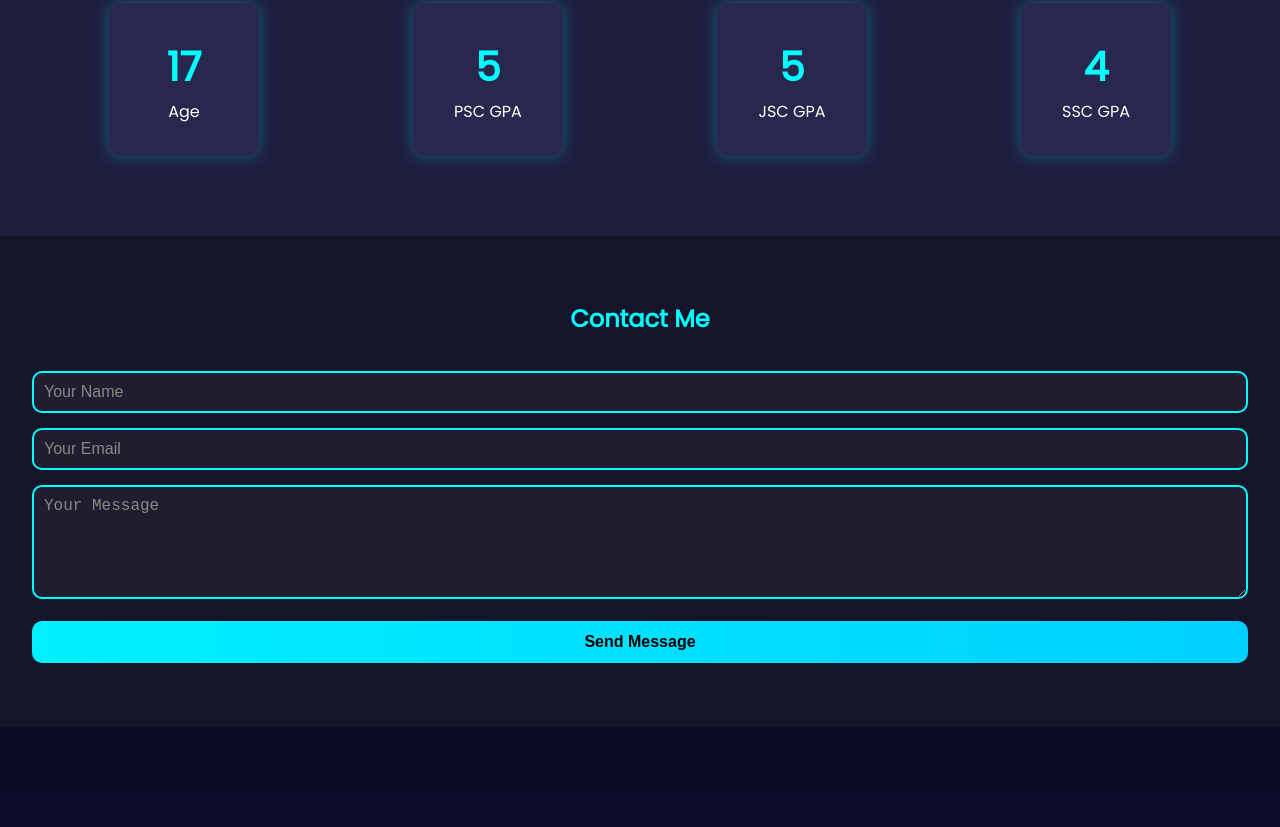
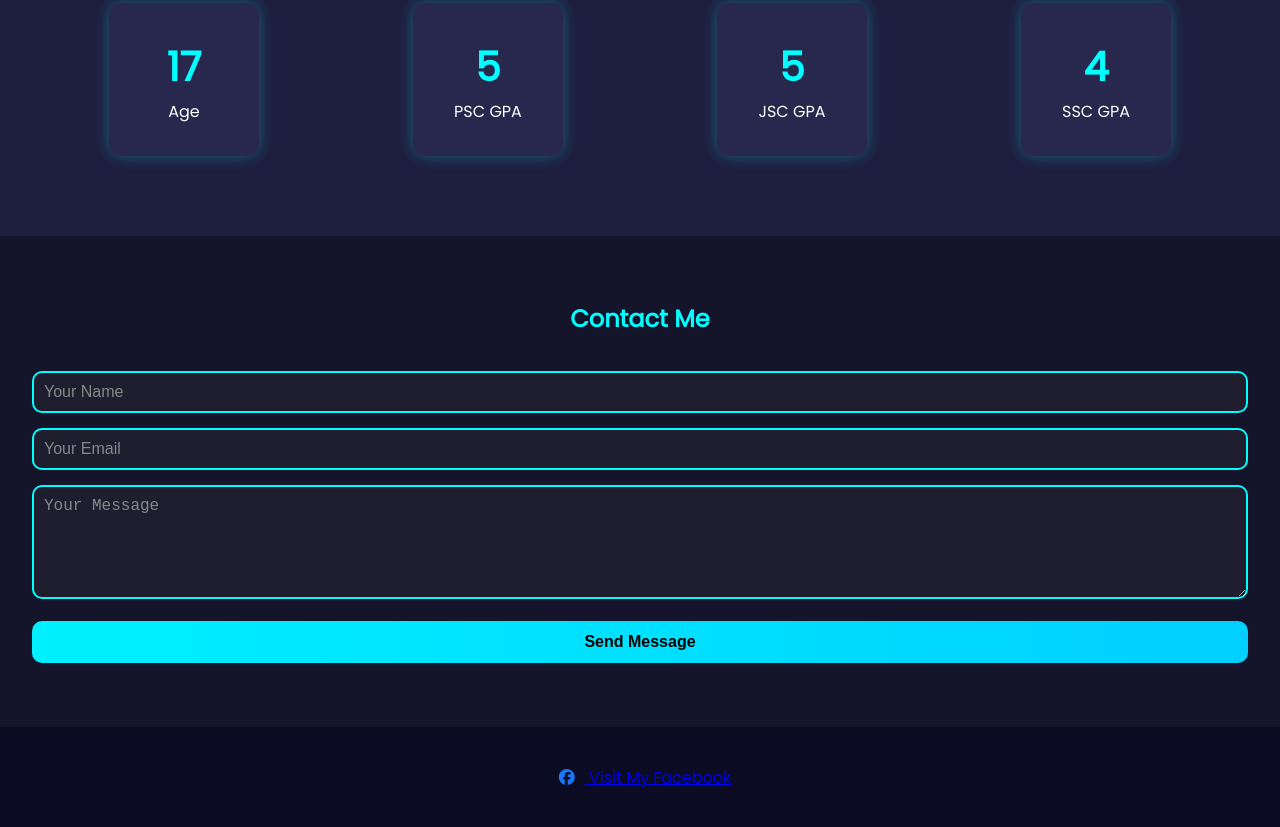
Before and after one commit to jihadulstart/sagor1, a plain HTML site: page index.html in a window 1280 px wide. Shown: the part 2077-2904 px from the top of the page. Before the commit the page ends 2868 px from the top, so only its background shows below. Drawn offline with Linux system fonts and the light colour scheme.

Commit message:
Update index.html

```diff
--- a/index.html
+++ b/index.html
@@ -121,7 +121,8 @@
 
   <!-- Social Media Links -->
   <section id="social">
-<a href="https://www.facebook.com/sagor.hossan.sagor.2024"></i>
+<a href="https://www.facebook.com/sagor.hossan.sagor.2024" target="_blank">
+  <i class="fab fa-facebook"></i> Visit My Facebook
 </a>
 
 
```
